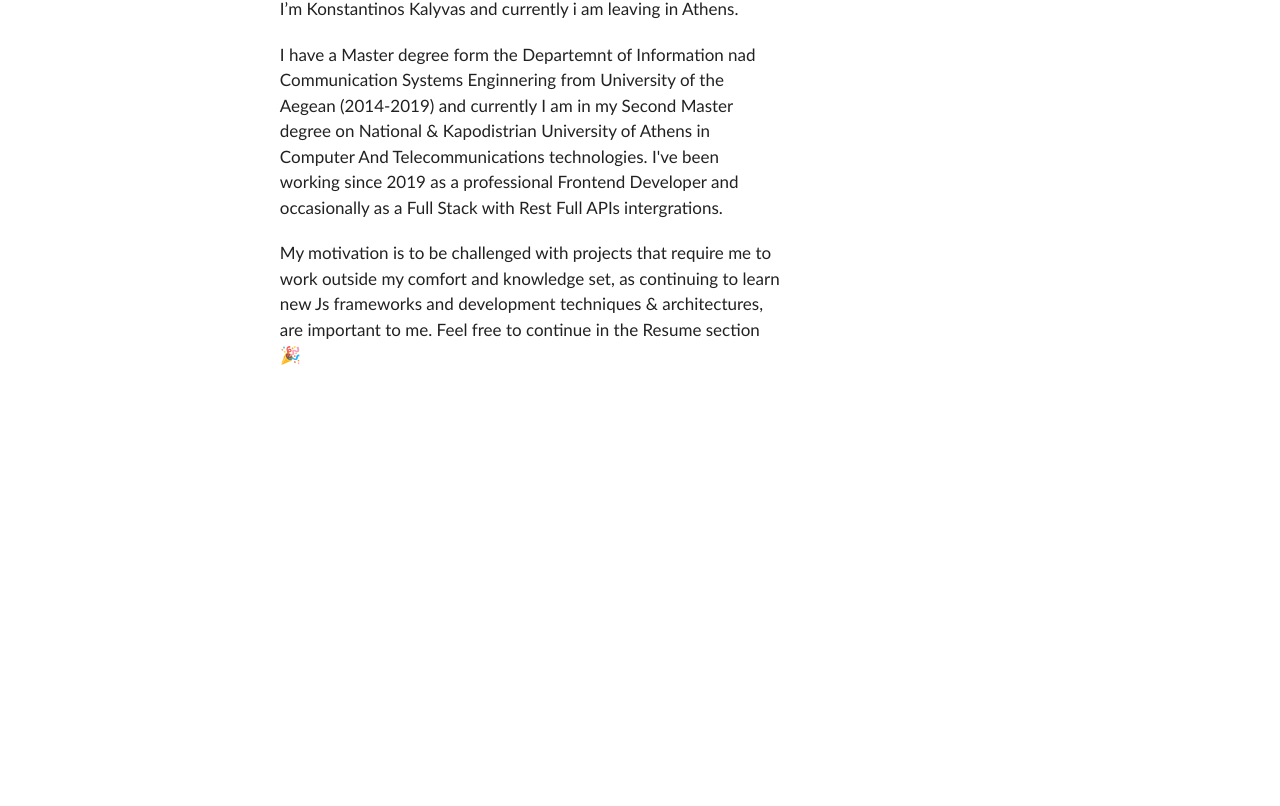
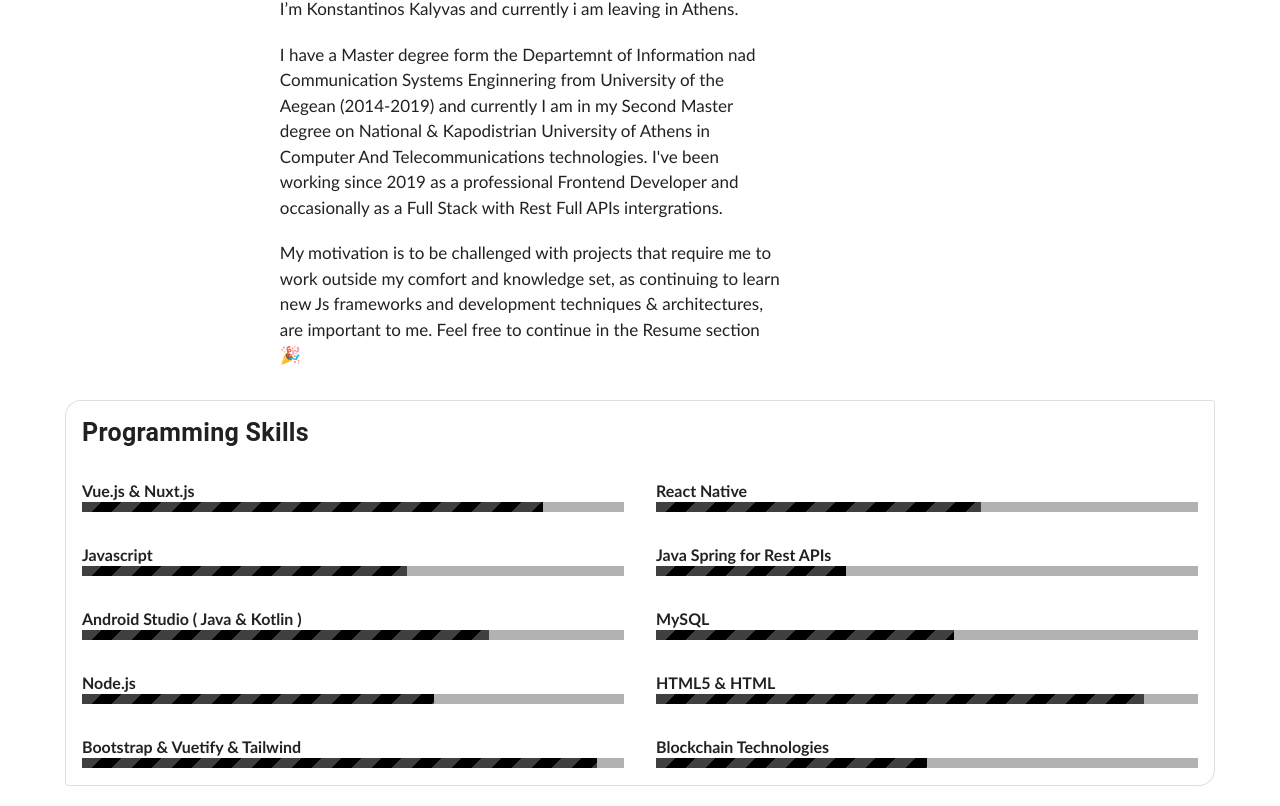
Before and after one commit to pateras95/presentation-site, a Vue app: page /presentation-site/about-me in a window 1280 px wide. Shown: the part 213-1019 px from the top of the page. Before the commit the page ends 800 px from the top, so only its background shows below. Built offline with nearby package versions, Linux system fonts and the light colour scheme.

Commit message:
finish with the skills

```diff
--- a/src/components/routes/AboutMeRoute.vue
+++ b/src/components/routes/AboutMeRoute.vue
@@ -1,4 +1,5 @@
 <template>
+    <div>
         <div class="container">
             <div class="about-me-container">
                 <div class="header-text">Senior Front End Developer</div>
@@ -14,6 +15,135 @@
                     Feel free to continue in the Resume section 🎉</div>
             </div>
             <div class="badge-base LI-profile-badge" data-locale="en_US" data-size="medium" data-theme="dark" data-type="VERTICAL" data-vanity="konstantinos-kalivas-45552018a" data-version="v1"><a class="badge-base__link LI-simple-link" href="https://gr.linkedin.com/in/konstantinos-kalivas-45552018a?trk=profile-badge" /></div>
+        </div>
+        <v-card
+            class="mx-auto my-5"
+            max-width="1150"
+            outlined
+            shaped
+        >
+            <v-card-title class="header-text">Programming Skills</v-card-title>
+            <div class="skills-container">
+                <v-list-item two-line>
+                    <v-list-item-content>
+                        <v-list-item-title>Vue.js & Nuxt.js</v-list-item-title>
+                        <v-list-item-subtitle><v-progress-linear
+                            color="black"
+                            height="10"
+                            value="85"
+                            striped
+                        /></v-list-item-subtitle>
+                    </v-list-item-content>
+                </v-list-item>
+                <v-list-item two-line>
+                    <v-list-item-content>
+                        <v-list-item-title>React Native</v-list-item-title>
+                        <v-list-item-subtitle><v-progress-linear
+                            color="black"
+                            height="10"
+                            value="60"
+                            striped
+                        /></v-list-item-subtitle>
+                    </v-list-item-content>
+                </v-list-item>
+            </div>
+            <div class="skills-container">
+                <v-list-item two-line>
+                    <v-list-item-content>
+                        <v-list-item-title>Javascript</v-list-item-title>
+                        <v-list-item-subtitle><v-progress-linear
+                            color="black"
+                            height="10"
+                            value="60"
+                            striped
+                        /></v-list-item-subtitle>
+                    </v-list-item-content>
+                </v-list-item>
+                <v-list-item two-line>
+                    <v-list-item-content>
+                        <v-list-item-title>Java Spring for Rest APIs</v-list-item-title>
+                        <v-list-item-subtitle><v-progress-linear
+                            color="black"
+                            height="10"
+                            value="35"
+                            striped
+                        /></v-list-item-subtitle>
+                    </v-list-item-content>
+                </v-list-item>
+            </div>
+            <div class="skills-container">
+                <v-list-item two-line>
+                    <v-list-item-content>
+                        <v-list-item-title>Android Studio ( Java & Kotlin )</v-list-item-title>
+                        <v-list-item-subtitle><v-progress-linear
+                            color="black"
+                            height="10"
+                            value="75"
+                            striped
+                        /></v-list-item-subtitle>
+                    </v-list-item-content>
+                </v-list-item>
+                <v-list-item two-line>
+                    <v-list-item-content>
+                        <v-list-item-title>MySQL</v-list-item-title>
+                        <v-list-item-subtitle><v-progress-linear
+                            color="black"
+                            height="10"
+                            value="55"
+                            striped
+                        /></v-list-item-subtitle>
+                    </v-list-item-content>
+                </v-list-item>
+            </div>
+            <div class="skills-container">
+                <v-list-item two-line>
+                    <v-list-item-content>
+                        <v-list-item-title>Node.js</v-list-item-title>
+                        <v-list-item-subtitle><v-progress-linear
+                            color="black"
+                            height="10"
+                            value="65"
+                            striped
+                        /></v-list-item-subtitle>
+                    </v-list-item-content>
+                </v-list-item>
+                <v-list-item two-line>
+                    <v-list-item-content>
+                        <v-list-item-title>HTML5 & HTML</v-list-item-title>
+                        <v-list-item-subtitle><v-progress-linear
+                            color="black"
+                            height="10"
+                            value="90"
+                            striped
+                        /></v-list-item-subtitle>
+                    </v-list-item-content>
+                </v-list-item>
+            </div>
+            <div class="skills-container">
+                <v-list-item two-line>
+                    <v-list-item-content>
+                        <v-list-item-title>Bootstrap & Vuetify & Tailwind</v-list-item-title>
+                        <v-list-item-subtitle><v-progress-linear
+                            color="black"
+                            height="10"
+                            value="95"
+                            striped
+                        /></v-list-item-subtitle>
+                    </v-list-item-content>
+                </v-list-item>
+                <v-list-item two-line>
+                    <v-list-item-content>
+                        <v-list-item-title>Blockchain Technologies</v-list-item-title>
+                        <v-list-item-subtitle><v-progress-linear
+                            color="black"
+                            height="10"
+                            value="50"
+                            striped
+                        /></v-list-item-subtitle>
+                    </v-list-item-content>
+                </v-list-item>
+            </div>
+        </v-card>
     </div>
 </template>
 
@@ -34,6 +164,8 @@
     display: flex;
     justify-content: space-evenly;
     align-items: center;
+    flex-wrap: wrap;
+    row-gap: 20px;
 }
 
 .about-me-container{
@@ -42,10 +174,24 @@
     font-size: 17px;
 }
 
+.skills-container {
+    font-family: 'Gill Sans', 'Gill Sans MT', Calibri, 'Trebuchet MS', sans-serif;
+    font-weight: 600;
+    display: flex;
+    justify-content: space-between;
+    align-items: center;
+}
+
 .header-text{
     font-size: 25px;
     font-weight: 700;
 }
 
+@media only screen and (max-width: 700px) {
+    .skills-container {
+        flex-wrap: wrap;
+    }
+}
+
 
 </style>
```
Lines whose indentation alone changed are shown as unchanged.
